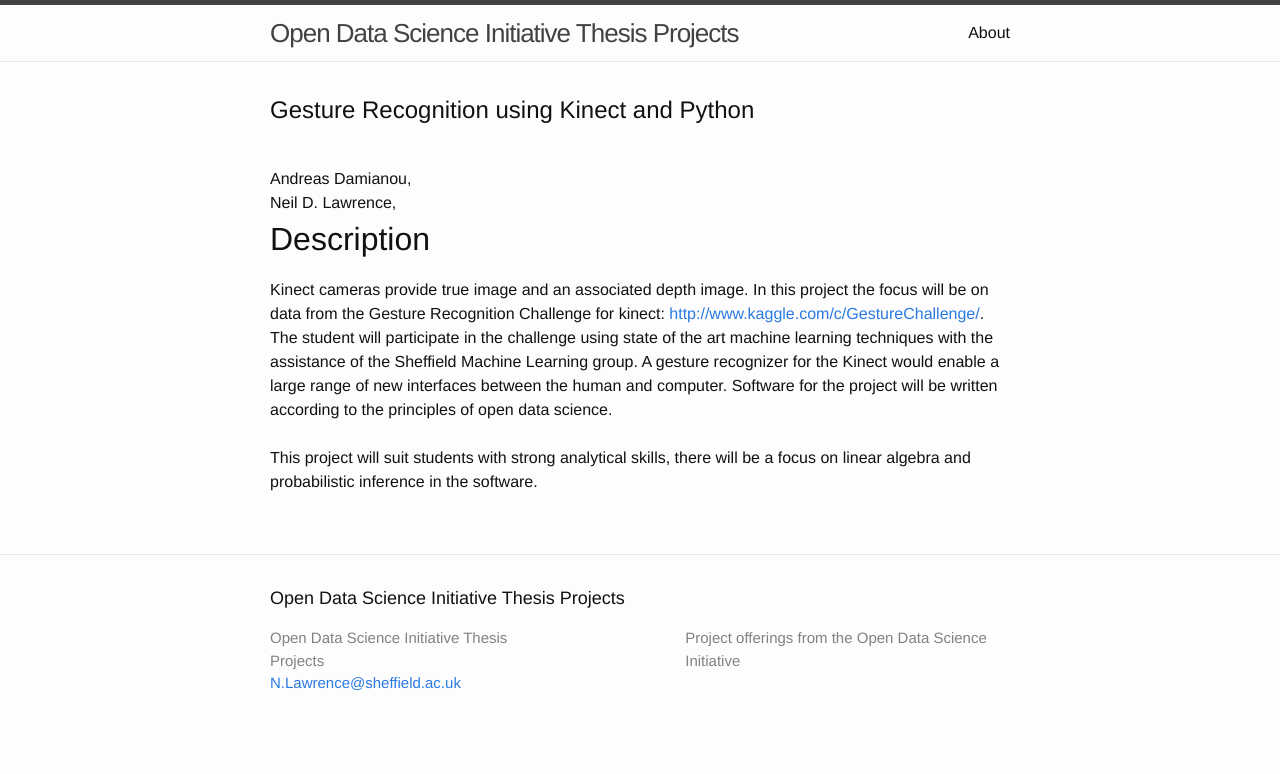
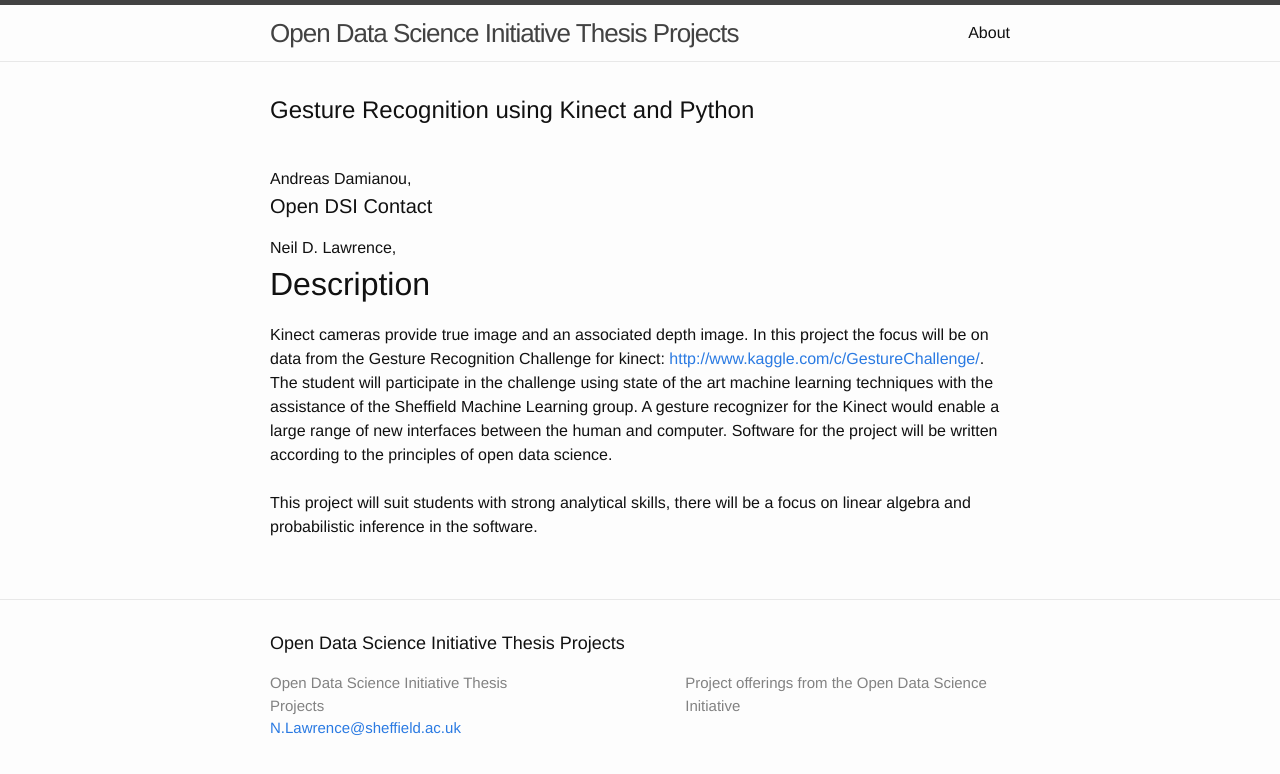
Before and after one commit to mlatcl/internalprojects, a Jekyll site: the page built from _posts/2012-01-01-activityrecognition:12.md, in a window 1280 px wide. Shown: the top 774 px of the page. Built offline with Jekyll 4.4.1, drawn with Linux system fonts in a browser that asks for light colours.

Commit message:
Add first draft of dsiprojects page

```diff
--- a/_includes/project_overview.html
+++ b/_includes/project_overview.html
@@ -7,6 +7,7 @@
     {% endfor %}
   </div>
   {% if page.contact %}
+  <h4>Open DSI Contact</h4>
   {% for person in page.contact %}
   {% include person.html %}
   {% endfor %}
```
